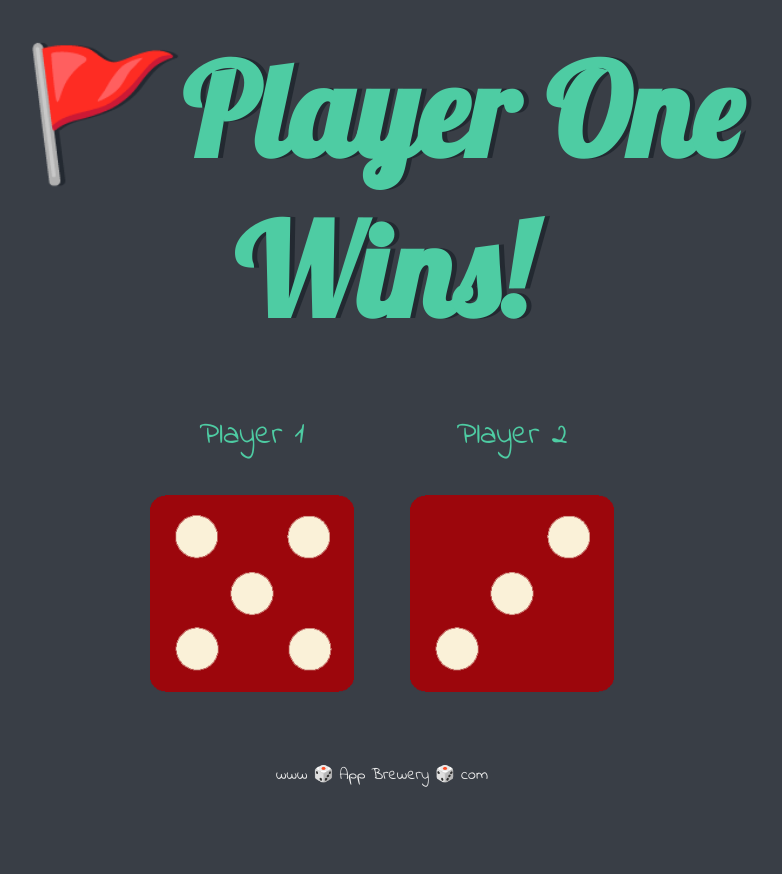
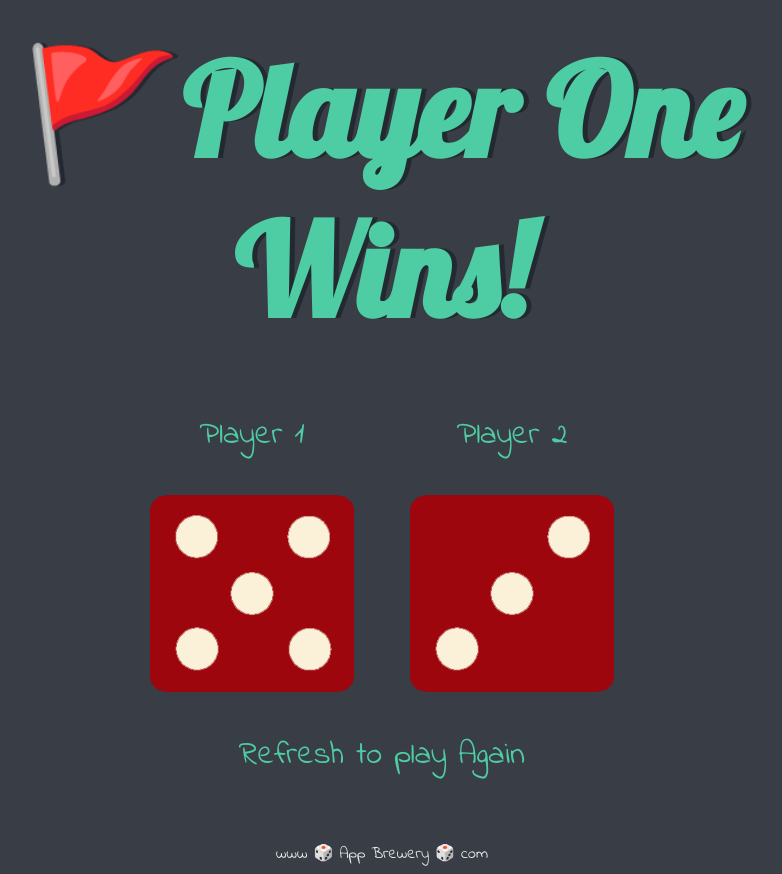
Before and after one commit to Shahraaz/DiceGame, a plain HTML site: page index.html in a window 1280 px wide. Shown: the whole page, without its empty margins (258-1040 px from the left). Before the commit the page ends 800 px from the top, so only its background shows below. Drawn offline with Linux system fonts and the light colour scheme.

Commit message:
Refresh_Message_added

```diff
--- a/index.html
+++ b/index.html
@@ -23,7 +23,7 @@
             <p>Player 2</p>
             <img class="img2" src="">
         </div>
-
+	<p>Refresh to play Again</p>
     </div>
     <script src="index.js"></script>
 </body>
```
